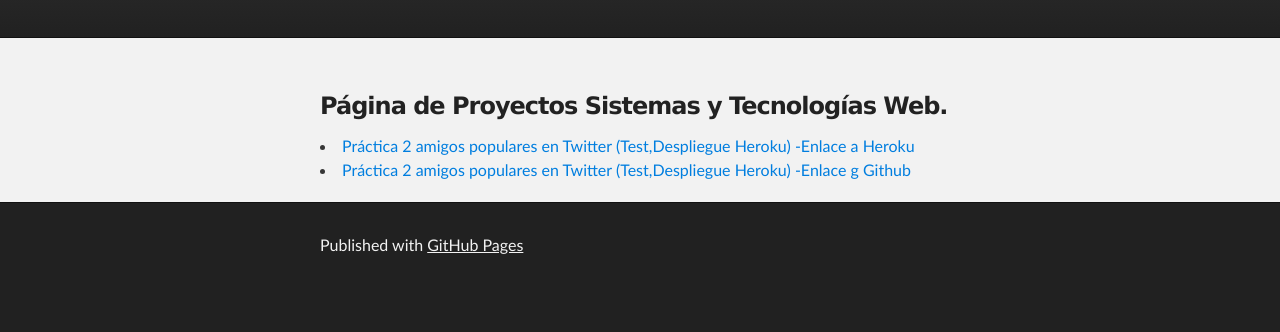
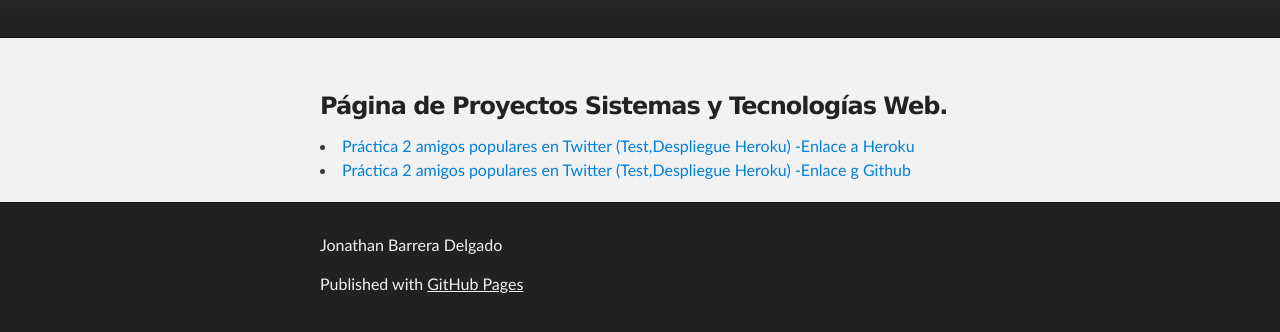
Before and after one commit to jonathan1985/jonathan1985.github.io, a plain HTML site: page index.html in a window 1280 px wide. Shown: the part 136-468 px from the top of the page. Drawn offline with Linux system fonts and the light colour scheme.

Commit message:
Update index.html

```diff
--- a/index.html
+++ b/index.html
@@ -38,6 +38,7 @@
     <!-- FOOTER  -->
     <div id="footer_wrap" class="outer">
       <footer class="inner">
+        <p>Jonathan Barrera Delgado</p>
         <p>Published with <a href="http://pages.github.com">GitHub Pages</a></p>
       </footer>
     </div>
```
